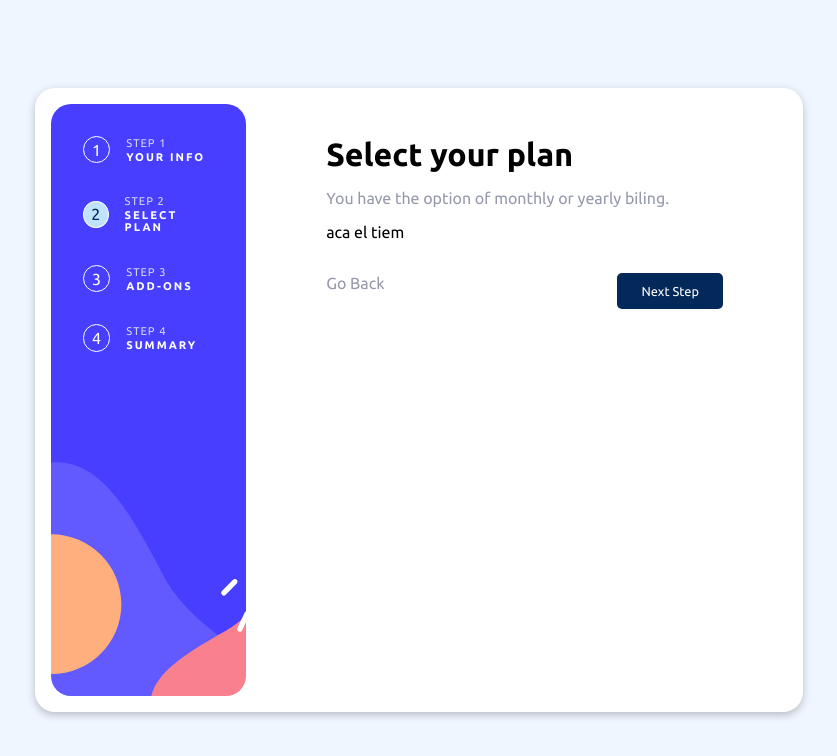
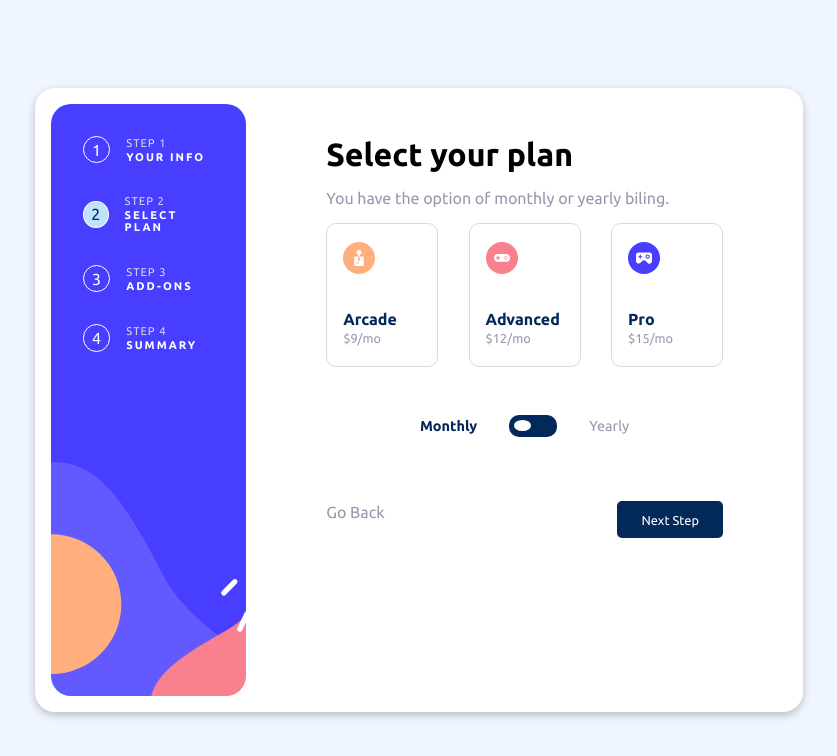
Before and after one commit to javier1793-op/multi-step-formFrontmentor, a React (Vite) app: page / in a window 1280 px wide. Both pictures are taken after typing "Sample", "name@example.com", "Sample" into the empty fields and a click on the button "Next Step". Shown: the top 756 px of the page, without its empty margins (221-1058 px from the left). Built offline with nearby package versions, Linux system fonts and the light colour scheme.

Commit message:
module plan

```diff
--- /dev/null
+++ b/src/Components/ItemPlan.jsx
@@ -0,0 +1,22 @@
+
+
+const ItemPlan = ({icon,name,price,typePlan,discount}) => {
+  return (
+    <>
+    <section className='itemPlan'>
+            <img src={icon} alt="icono" className="iconImg"/>
+            <section className="descriptionTitemPlan">
+              <span className="nameItem">{name}</span>
+              <span className="priceItem">
+                {'$'}{price}{'/'}{typePlan}
+              </span>
+              <span className="discountPlan">
+                {discount}
+              </span>
+            </section>
+          </section>
+    </>
+  )
+}
+
+export default ItemPlan
--- a/src/Components/Plan.jsx
+++ b/src/Components/Plan.jsx
@@ -1,6 +1,17 @@
-import '../scss/plan.scss'
+import { useState } from "react";
+import "../scss/plan.scss";
+import ItemPlan from "./ItemPlan";
 
-const Plan = ({setActive}) => {
+const Plan = ({ setActive, plan }) => {
+  const [isChecked, setChecked] = useState(false);
+  const monthlyPlan = plan && plan.length > 0 ? plan[0].monthly : [];
+  const yearlyPlan = plan && plan.length > 0 ? plan[0].year : [];
+
+  const handleSwitchToggle = () => {
+    setChecked(!isChecked);
+  };
+  console.log(isChecked);
+
   return (
     <>
       <div className="contentPlan">
@@ -9,23 +20,66 @@ const Plan = ({setActive}) => {
           You have the option of monthly or yearly biling.
         </span>
         <section className="planSelection">
-          <span className='itemPlan'>
-            aca el tiem
+          {isChecked
+            ? yearlyPlan.map((item) => (
+                <ItemPlan
+                  key={item.id}
+                  icon={item.icon}
+                  name={item.name}
+                  price={item.price}
+                  typePlan={"yr"}
+                  discount={'2 months free'}
+                />
+              ))
+            : monthlyPlan.map((item) => (
+                <ItemPlan
+                  key={item.id}
+                  icon={item.icon}
+                  name={item.name}
+                  price={item.price}
+                  typePlan={"mo"}
+                />
+              ))}
+        </section>
+        <section className="SelectorPlan">
+          <span className={`typeSlectorPlan ${!isChecked ? "active" : ""}`}>
+            Monthly
+          </span>
+          <div className={`flip-switch ${isChecked ? "on" : "off"}`}>
+            <input
+              type="checkbox"
+              id="switch"
+              checked={isChecked}
+              onChange={handleSwitchToggle}
+            />
+            <label htmlFor="switch">
+              <span className="toggle" />
+            </label>
+          </div>
+          <span className={`typeSlectorPlan ${isChecked ? "active" : ""}`}>
+            Yearly
           </span>
         </section>
         <section className="buttonAvan">
-            <span className="textBack"
-            onClick={()=>{setActive(1)}}
+          <span
+            className="textBack"
+            onClick={() => {
+              setActive(1);
+            }}
           >
             Go Back
           </span>
           <button
-            onClick={()=>{setActive(3)}}
-            >Next Step</button>
+            onClick={() => {
+              setActive(3);
+            }}
+          >
+            Next Step
+          </button>
         </section>
       </div>
     </>
-  )
-}
+  );
+};
 
-export default Plan
+export default Plan;
--- a/src/Components/Register.jsx
+++ b/src/Components/Register.jsx
@@ -3,6 +3,9 @@ import "../scss/registre.scss";
 import { Nav } from "./Nav";
 import PersonalInfo from "./PersonalInfo";
 import Plan from "./Plan";
+import Arcade from '../img/icon-arcade.svg'
+import Advanced from '../img/icon-advanced.svg'
+import Pro from '../img/icon-pro.svg'
 
 const Register = () => {
   const [active, setActive] = useState(1);
@@ -14,30 +17,42 @@ const Register = () => {
       plan: [{
       monthly: [
         {
+          id:1,
           name: "Arcade",
           price: 9,
+          icon:`${Arcade}`
         },
         {
+          id:2,
           name: "Advanced",
           price: 12,
+          icon:`${Advanced}`
         },
         {
+          id:3,
           name: "Pro",
           price: 15,
+          icon:`${Pro}`
         },
       ],
       year: [
         {
+          id:4,
           name: "Arcade",
           price: 90,
+          icon:`${Arcade}`
         },
         {
+          id:5,
           name: "Advanced",
           price: 120,
+          icon:`${Advanced}`
         },
         {
+          id:6,
           name: "Pro",
           price: 150,
+          icon:`${Pro}`
         },
       ],
     }],
@@ -79,7 +94,6 @@ const Register = () => {
     }],
 
   }});
-  console.log(data)
   return (
     <>
       <div className="contentRegister">
@@ -96,6 +110,7 @@ const Register = () => {
           />}
          {active === 2 && <Plan
             setActive={setActive}
+            plan={data.infoPersonal.plan}
          />}
         </section>
       </div>
--- a/src/scss/plan.scss
+++ b/src/scss/plan.scss
@@ -16,3 +16,97 @@
     cursor: pointer;
     color: var(--Cool-gray);
 }
+.planSelection{
+    display: flex;
+    align-items: center;
+    justify-content: space-between;
+}
+.itemPlan{
+    width: 7rem;
+    height: 9rem;
+    padding: 0 1rem;
+    display: flex;
+    flex-direction: column;
+    justify-content: space-around;
+    border-radius: 10px;
+    border: 1px solid var( --Light-gray);
+    cursor: pointer;
+}
+.itemPlan:hover{
+    border: 1px solid var(--Marine-blue);
+}
+.iconImg{
+    width: 2rem;
+    height: 2rem;
+}
+.nameItem{
+    font-weight: 700;
+    color: var(--Marine-blue);
+}
+.descriptionTitemPlan{
+    display: flex;
+    flex-direction: column;
+    gap: .2rem;
+}
+.priceItem{
+    font-size: .8rem;
+    color: var(--Cool-gray);
+}
+.SelectorPlan{
+    display: flex;
+    justify-content: center;
+    align-items: center;
+    gap: 2rem;
+    margin: 2rem 0;
+}
+.flip-switch {
+    position: relative;
+    display: inline-block;
+    width: 3rem;
+    height: 1.4rem;
+    background: var(--Marine-blue);
+    padding: 0 1rem;
+    border-radius: 10px;
+
+  }
+
+  .flip-switch input {
+    display: none;
+  }
+
+  .flip-switch label {
+    display: block;
+    width: 100%;
+    height: 100%;
+
+  }
+
+  .flip-switch .toggle {
+    position: absolute;
+    top: 0;
+    left: 0;
+    width: 35%;
+    height: 50%;
+    margin: 5px;
+    border-radius: 50%;
+    background-color: var(--White);
+    transition: transform 0.3s ease;
+    cursor: pointer;
+  }
+
+  .flip-switch input:checked + label .toggle {
+    transform: translateX(100%);
+    background-color: var(--White);
+  }
+  .typeSlectorPlan{
+    font-size: .9rem;
+    color: var(--Cool-gray);
+    transition: .3s;
+  }
+  .typeSlectorPlan.active{
+    color: var(--Marine-blue);
+    font-weight: 700;
+  }
+  .discountPlan{
+    font-size: .7rem;
+  }
```
Lines whose indentation alone changed are shown as unchanged.
